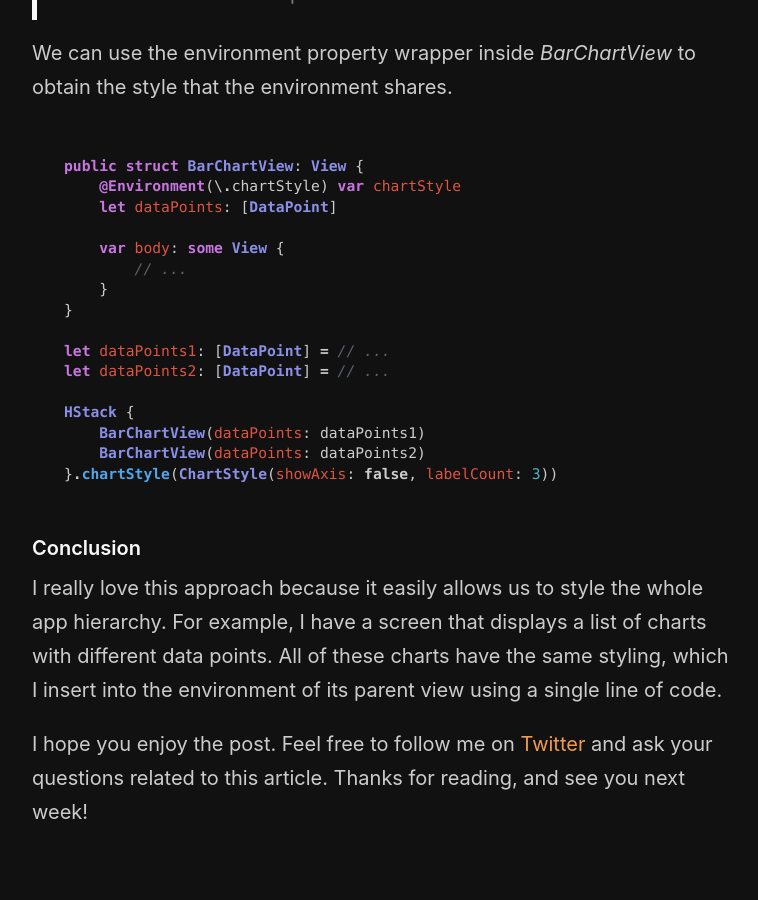
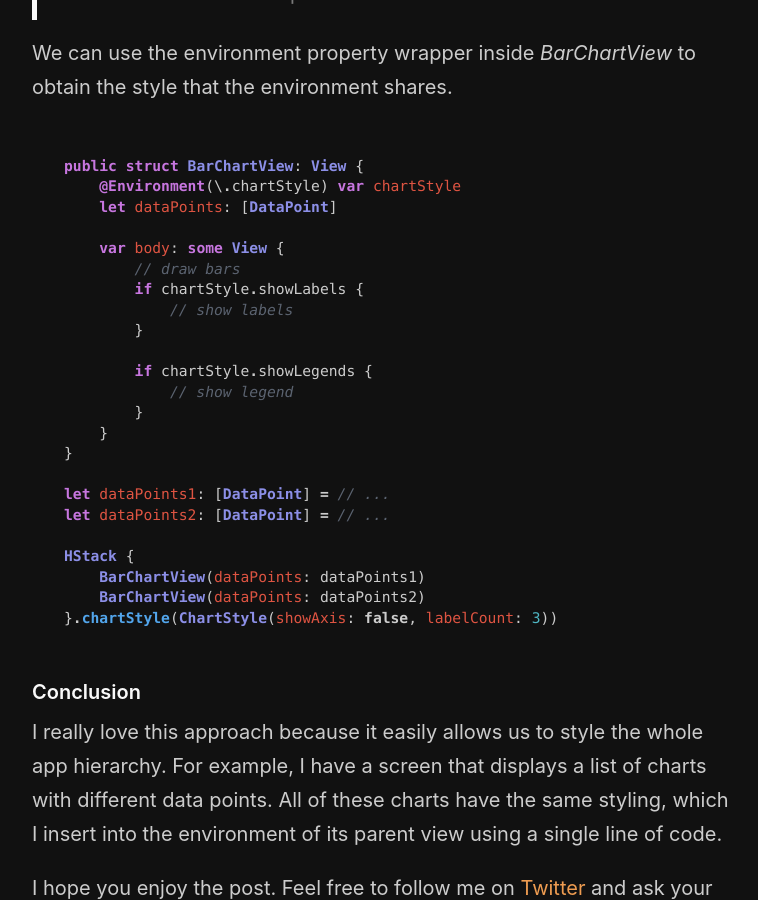
Before and after one commit to mecid/mecid.github.io, a Jekyll site: the page built from _posts/2020-12-09-styling-custom-swiftui-views-using-environment.md, in a window 1280 px wide and 900 px high, scrolled down 4120 px. Shown: the whole window, without its empty margins (258-1016 px from the left). Built offline with Jekyll 4.4.1, drawn with Linux system fonts in a browser that asks for light colours.

Commit message:
Code examples improved in styling post

```diff
--- a/_posts/2020-12-09-styling-custom-swiftui-views-using-environment.md
+++ b/_posts/2020-12-09-styling-custom-swiftui-views-using-environment.md
@@ -136,7 +136,14 @@ public struct BarChartView: View {
     let dataPoints: [DataPoint]
 
     var body: some View {
-        // ...
+        // draw bars
+        if chartStyle.showLabels {
+            // show labels
+        }
+
+        if chartStyle.showLegends {
+            // show legend
+        }
     }
 }
 
```
